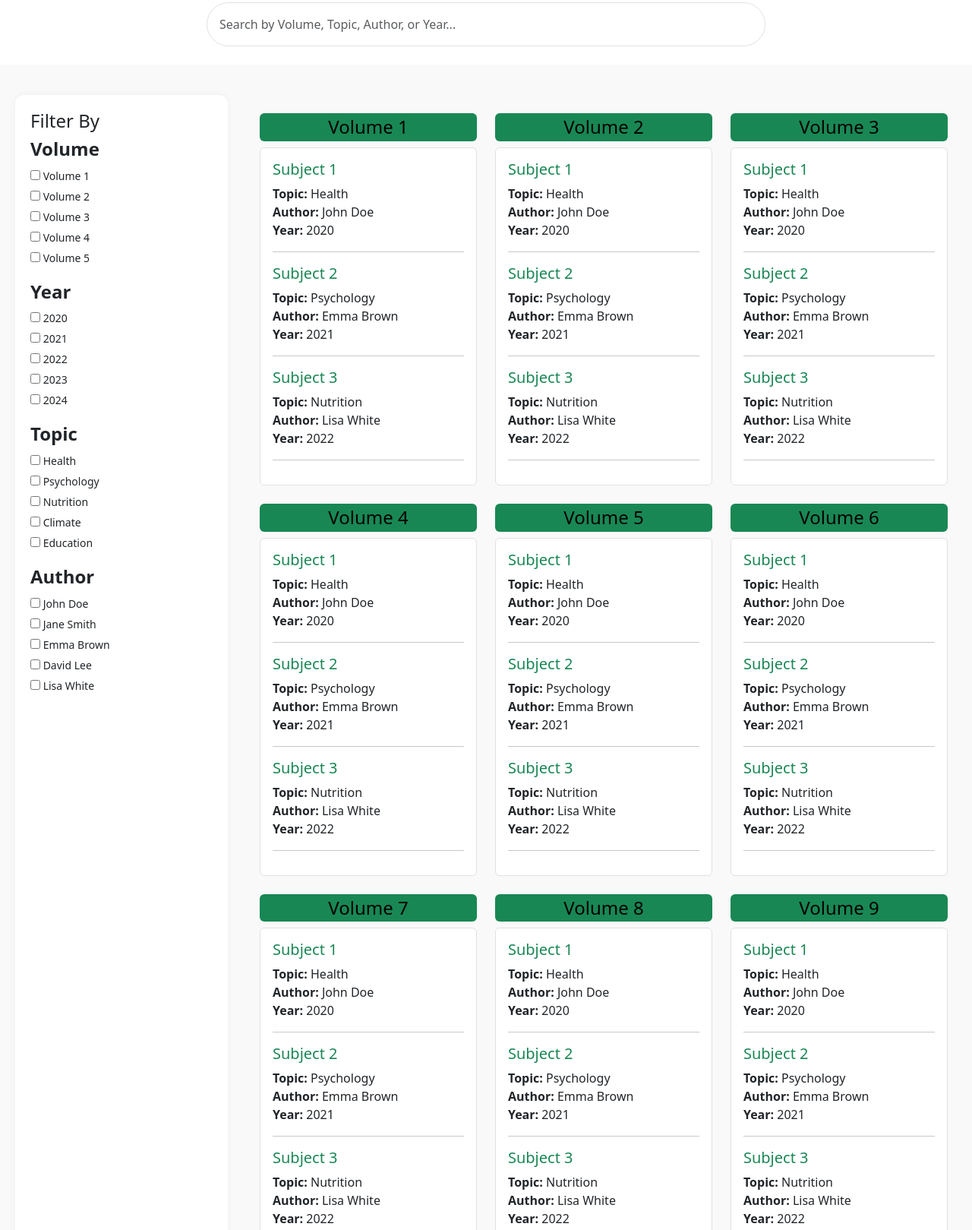
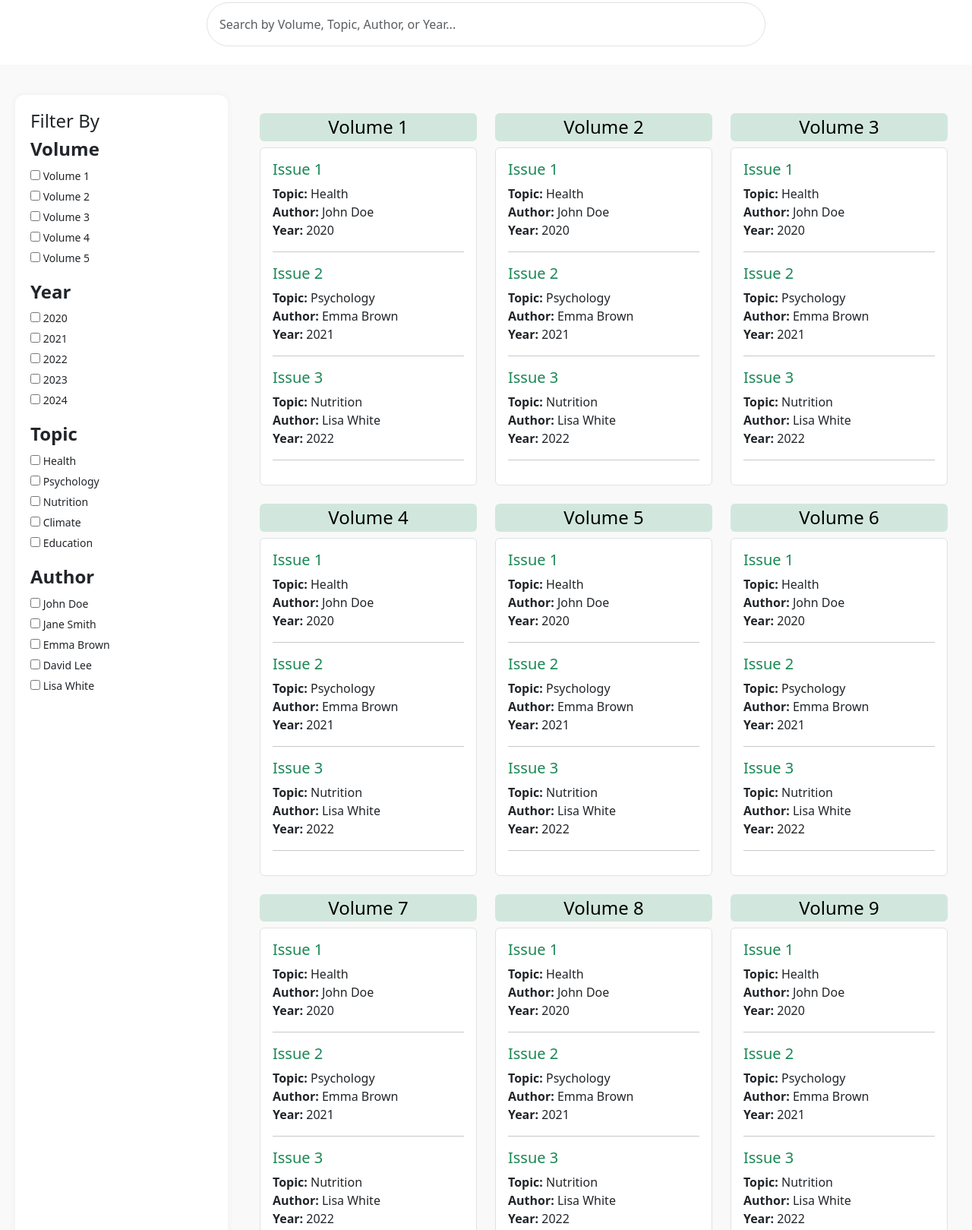
Before and after one commit to kwakner/IJESR, a plain HTML site: page index.html in a window 1280 px wide. Shown: the part 621-2240 px from the top of the page at 76% size. Drawn offline with nearby package versions, Linux system fonts and the light colour scheme.

```diff
--- a/index.html
+++ b/index.html
@@ -189,7 +189,7 @@
               <!-- Volume 1 -->
               <div class="col publication" data-volume="volume1" data-year="2020" data-topic="health" data-author="john" style="transition: opacity 0.3s ease;">
                 <h4 class="text-center">
-                  <button class="w-100 border-0 p-1 bg-success rounded mb-0">
+                  <button class="w-100 border-0 p-1 bg-success-subtle rounded mb-0">
                     Volume 1
                   </button>
                 </h4>
@@ -198,7 +198,7 @@
                       <div class="accordion-body">
                         <a href="toc.html" class="text-decoration-none text-dark issue">
                           <div class="mb-2">
-                            <h5 class="text-success">Subject 1</h5>
+                            <h5 class="text-success">Issue 1</h5>
                             <strong>Topic:</strong> Health<br>
                             <strong>Author:</strong> John Doe<br>
                             <strong>Year:</strong> 2020
@@ -207,7 +207,7 @@
                         <hr>
                         <a href="toc.html" class="text-decoration-none text-dark issue">
                           <div class="mb-2">
-                            <h5 class="text-success">Subject 2</h5>
+                            <h5 class="text-success">Issue 2</h5>
                             <strong>Topic:</strong> Psychology<br>
                             <strong>Author:</strong> Emma Brown<br>
                             <strong>Year:</strong> 2021
@@ -216,7 +216,7 @@
                         <hr>
                         <a href="toc.html" class="text-decoration-none text-dark issue">
                           <div class="mb-2">
-                            <h5 class="text-success">Subject 3</h5>
+                            <h5 class="text-success">Issue 3</h5>
                             <strong>Topic:</strong> Nutrition<br>
                             <strong>Author:</strong> Lisa White<br>
                             <strong>Year:</strong> 2022
@@ -230,7 +230,7 @@
                <!-- Volume 2-->
               <div class="col publication" data-volume="volume2" data-year="2021" data-topic="psychology" data-author="jane" style="transition: opacity 0.3s ease;">
                 <h4 class="text-center">
-                  <button class="w-100 border-0 p-1 bg-success rounded mb-0">
+                  <button class="w-100 border-0 p-1 bg-success-subtle rounded mb-0">
                     Volume 2
                   </button>
                 </h4>
@@ -239,7 +239,7 @@
                       <div class="accordion-body">
                         <a href="toc.html" class="text-decoration-none text-dark issue">
                           <div class="mb-2">
-                            <h5 class="text-success">Subject 1</h5>
+                            <h5 class="text-success">Issue 1</h5>
                             <strong>Topic:</strong> Health<br>
                             <strong>Author:</strong> John Doe<br>
                             <strong>Year:</strong> 2020
@@ -248,7 +248,7 @@
                         <hr>
                         <a href="toc.html" class="text-decoration-none text-dark issue">
                           <div class="mb-2">
-                            <h5 class="text-success">Subject 2</h5>
+                            <h5 class="text-success">Issue 2</h5>
                             <strong>Topic:</strong> Psychology<br>
                             <strong>Author:</strong> Emma Brown<br>
                             <strong>Year:</strong> 2021
@@ -257,7 +257,7 @@
                         <hr>
                         <a href="toc.html" class="text-decoration-none text-dark issue">
                           <div class="mb-2">
-                            <h5 class="text-success">Subject 3</h5>
+                            <h5 class="text-success">Issue 3</h5>
                             <strong>Topic:</strong> Nutrition<br>
                             <strong>Author:</strong> Lisa White<br>
                             <strong>Year:</strong> 2022
@@ -270,7 +270,7 @@
               <!-- Volume 3 -->
                <div class="col publication" data-volume="volume3" data-year="2022" data-topic="nutrition" data-author="emma" style="transition: opacity 0.3s ease;">
                     <h4 class="text-center">
-                      <button class="w-100 border-0 p-1 bg-success rounded mb-0">
+                      <button class="w-100 border-0 p-1 bg-success-subtle rounded mb-0">
                         Volume 3
                       </button>
                     </h4>
@@ -278,7 +278,7 @@
                       <div class="accordion-body">
                         <a href="toc.html" class="text-decoration-none text-dark issue">
                           <div class="mb-2">
-                            <h5 class="text-success">Subject 1</h5>
+                            <h5 class="text-success">Issue 1</h5>
                             <strong>Topic:</strong> Health<br>
                             <strong>Author:</strong> John Doe<br>
                             <strong>Year:</strong> 2020
@@ -287,7 +287,7 @@
                         <hr>
                         <a href="toc.html" class="text-decoration-none text-dark issue">
                           <div class="mb-2">
-                            <h5 class="text-success">Subject 2</h5>
+                            <h5 class="text-success">Issue 2</h5>
                             <strong>Topic:</strong> Psychology<br>
                             <strong>Author:</strong> Emma Brown<br>
                             <strong>Year:</strong> 2021
@@ -296,7 +296,7 @@
                         <hr>
                         <a href="toc.html" class="text-decoration-none text-dark issue">
                           <div class="mb-2">
-                            <h5 class="text-success">Subject 3</h5>
+                            <h5 class="text-success">Issue 3</h5>
                             <strong>Topic:</strong> Nutrition<br>
                             <strong>Author:</strong> Lisa White<br>
                             <strong>Year:</strong> 2022
@@ -309,7 +309,7 @@
               <!-- Volume 4 -->
               <div class="col publication" data-volume="volume4" data-year="2023" data-topic="climate" data-author="david" style="transition: opacity 0.3s ease;">
                     <h4 class="text-center">
-                      <button class="w-100 border-0 p-1 bg-success rounded mb-0">
+                      <button class="w-100 border-0 p-1 bg-success-subtle rounded mb-0">
                         Volume 4
                       </button>
                     </h4>
@@ -318,7 +318,7 @@
                       <div class="accordion-body">
                         <a href="toc.html" class="text-decoration-none text-dark issue">
                           <div class="mb-2">
-                            <h5 class="text-success">Subject 1</h5>
+                            <h5 class="text-success">Issue 1</h5>
                             <strong>Topic:</strong> Health<br>
                             <strong>Author:</strong> John Doe<br>
                             <strong>Year:</strong> 2020
@@ -327,7 +327,7 @@
                         <hr>
                         <a href="toc.html" class="text-decoration-none text-dark issue">
                           <div class="mb-2">
-                            <h5 class="text-success">Subject 2</h5>
+                            <h5 class="text-success">Issue 2</h5>
                             <strong>Topic:</strong> Psychology<br>
                             <strong>Author:</strong> Emma Brown<br>
                             <strong>Year:</strong> 2021
@@ -336,7 +336,7 @@
                         <hr>
                         <a href="toc.html" class="text-decoration-none text-dark issue">
                           <div class="mb-2">
-                            <h5 class="text-success">Subject 3</h5>
+                            <h5 class="text-success">Issue 3</h5>
                             <strong>Topic:</strong> Nutrition<br>
                             <strong>Author:</strong> Lisa White<br>
                             <strong>Year:</strong> 2022
@@ -349,7 +349,7 @@
               <!-- Volume 5 -->
               <div class="col publication" data-volume="volume5" data-year="2024" data-topic="education" data-author="lisa" style="transition: opacity 0.3s ease;">
                 <h4 class="text-center">
-                  <button class="w-100 border-0 p-1 bg-success rounded mb-0">
+                  <button class="w-100 border-0 p-1 bg-success-subtle rounded mb-0">
                     Volume 5
                   </button>
                 </h4>
@@ -357,7 +357,7 @@
                       <div class="accordion-body">
                         <a href="toc.html" class="text-decoration-none text-dark issue">
                           <div class="mb-2">
-                            <h5 class="text-success">Subject 1</h5>
+                            <h5 class="text-success">Issue 1</h5>
                             <strong>Topic:</strong> Health<br>
                             <strong>Author:</strong> John Doe<br>
                             <strong>Year:</strong> 2020
@@ -366,7 +366,7 @@
                         <hr>
                         <a href="toc.html" class="text-decoration-none text-dark issue">
                           <div class="mb-2">
-                            <h5 class="text-success">Subject 2</h5>
+                            <h5 class="text-success">Issue 2</h5>
                             <strong>Topic:</strong> Psychology<br>
                             <strong>Author:</strong> Emma Brown<br>
                             <strong>Year:</strong> 2021
@@ -375,7 +375,7 @@
                         <hr>
                         <a href="toc.html" class="text-decoration-none text-dark issue">
                           <div class="mb-2">
-                            <h5 class="text-success">Subject 3</h5>
+                            <h5 class="text-success">Issue 3</h5>
                             <strong>Topic:</strong> Nutrition<br>
                             <strong>Author:</strong> Lisa White<br>
                             <strong>Year:</strong> 2022
@@ -388,7 +388,7 @@
               <!-- Volume 6 -->
               <div class="col publication" data-volume="volume6" data-year="2020" data-topic="health" data-author="john" style="transition: opacity 0.3s ease;">
                 <h4 class="text-center">
-                  <button class="w-100 border-0 p-1 bg-success rounded mb-0">
+                  <button class="w-100 border-0 p-1 bg-success-subtle rounded mb-0">
                     Volume 6
                   </button>
                 </h4>
@@ -396,7 +396,7 @@
                       <div class="accordion-body">
                         <a href="toc.html" class="text-decoration-none text-dark issue">
                           <div class="mb-2">
-                            <h5 class="text-success">Subject 1</h5>
+                            <h5 class="text-success">Issue 1</h5>
                             <strong>Topic:</strong> Health<br>
                             <strong>Author:</strong> John Doe<br>
                             <strong>Year:</strong> 2020
@@ -405,7 +405,7 @@
                         <hr>
                         <a href="toc.html" class="text-decoration-none text-dark issue">
                           <div class="mb-2">
-                            <h5 class="text-success">Subject 2</h5>
+                            <h5 class="text-success">Issue 2</h5>
                             <strong>Topic:</strong> Psychology<br>
                             <strong>Author:</strong> Emma Brown<br>
                             <strong>Year:</strong> 2021
@@ -414,7 +414,7 @@
                         <hr>
                         <a href="toc.html" class="text-decoration-none text-dark issue">
                           <div class="mb-2">
-                            <h5 class="text-success">Subject 3</h5>
+                            <h5 class="text-success">Issue 3</h5>
                             <strong>Topic:</strong> Nutrition<br>
                             <strong>Author:</strong> Lisa White<br>
                             <strong>Year:</strong> 2022
@@ -427,7 +427,7 @@
               <!-- Volume 7 -->
               <div class="col publication" data-volume="volume7" data-year="2021" data-topic="psychology" data-author="jane" style="transition: opacity 0.3s ease;">
                 <h4 class="text-center">
-                  <button class="w-100 border-0 p-1 bg-success rounded mb-0">
+                  <button class="w-100 border-0 p-1 bg-success-subtle rounded mb-0">
                     Volume 7
                   </button>
                 </h4>
@@ -435,7 +435,7 @@
                       <div class="accordion-body">
                         <a href="toc.html" class="text-decoration-none text-dark issue">
                           <div class="mb-2">
-                            <h5 class="text-success">Subject 1</h5>
+                            <h5 class="text-success">Issue 1</h5>
                             <strong>Topic:</strong> Health<br>
                             <strong>Author:</strong> John Doe<br>
                             <strong>Year:</strong> 2020
@@ -444,7 +444,7 @@
                         <hr>
                         <a href="toc.html" class="text-decoration-none text-dark issue">
                           <div class="mb-2">
-                            <h5 class="text-success">Subject 2</h5>
+                            <h5 class="text-success">Issue 2</h5>
                             <strong>Topic:</strong> Psychology<br>
                             <strong>Author:</strong> Emma Brown<br>
                             <strong>Year:</strong> 2021
@@ -453,7 +453,7 @@
                         <hr>
                         <a href="toc.html" class="text-decoration-none text-dark issue">
                           <div class="mb-2">
-                            <h5 class="text-success">Subject 3</h5>
+                            <h5 class="text-success">Issue 3</h5>
                             <strong>Topic:</strong> Nutrition<br>
                             <strong>Author:</strong> Lisa White<br>
                             <strong>Year:</strong> 2022
@@ -466,7 +466,7 @@
               <!-- Volume 8 -->
               <div class="col publication" data-volume="volume8" data-year="2022" data-topic="nutrition" data-author="emma" style="transition: opacity 0.3s ease;">
                 <h4 class="text-center">
-                  <button class="w-100 border-0 p-1 bg-success rounded mb-0">
+                  <button class="w-100 border-0 p-1 bg-success-subtle rounded mb-0">
                     Volume 8
                   </button>
                 </h4>
@@ -474,7 +474,7 @@
                       <div class="accordion-body">
                         <a href="toc.html" class="text-decoration-none text-dark issue">
                           <div class="mb-2">
-                            <h5 class="text-success">Subject 1</h5>
+                            <h5 class="text-success">Issue 1</h5>
                             <strong>Topic:</strong> Health<br>
                             <strong>Author:</strong> John Doe<br>
                             <strong>Year:</strong> 2020
@@ -483,7 +483,7 @@
                         <hr>
                         <a href="toc.html" class="text-decoration-none text-dark issue">
                           <div class="mb-2">
-                            <h5 class="text-success">Subject 2</h5>
+                            <h5 class="text-success">Issue 2</h5>
                             <strong>Topic:</strong> Psychology<br>
                             <strong>Author:</strong> Emma Brown<br>
                             <strong>Year:</strong> 2021
@@ -492,7 +492,7 @@
                         <hr>
                         <a href="toc.html" class="text-decoration-none text-dark issue">
                           <div class="mb-2">
-                            <h5 class="text-success">Subject 3</h5>
+                            <h5 class="text-success">Issue 3</h5>
                             <strong>Topic:</strong> Nutrition<br>
                             <strong>Author:</strong> Lisa White<br>
                             <strong>Year:</strong> 2022
@@ -505,7 +505,7 @@
               <!-- Volume 9 -->
               <div class="col publication" data-volume="volume9" data-year="2023" data-topic="climate" data-author="david" style="transition: opacity 0.3s ease;">
                 <h4 class="text-center">
-                  <button class="w-100 border-0 p-1 bg-success rounded mb-0">
+                  <button class="w-100 border-0 p-1 bg-success-subtle rounded mb-0">
                     Volume 9
                   </button>
                 </h4>
@@ -513,7 +513,7 @@
                       <div class="accordion-body">
                         <a href="toc.html" class="text-decoration-none text-dark issue">
                           <div class="mb-2">
-                            <h5 class="text-success">Subject 1</h5>
+                            <h5 class="text-success">Issue 1</h5>
                             <strong>Topic:</strong> Health<br>
                             <strong>Author:</strong> John Doe<br>
                             <strong>Year:</strong> 2020
@@ -522,7 +522,7 @@
                         <hr>
                         <a href="toc.html" class="text-decoration-none text-dark issue">
                           <div class="mb-2">
-                            <h5 class="text-success">Subject 2</h5>
+                            <h5 class="text-success">Issue 2</h5>
                             <strong>Topic:</strong> Psychology<br>
                             <strong>Author:</strong> Emma Brown<br>
                             <strong>Year:</strong> 2021
@@ -531,7 +531,7 @@
                         <hr>
                         <a href="toc.html" class="text-decoration-none text-dark issue">
                           <div class="mb-2">
-                            <h5 class="text-success">Subject 3</h5>
+                            <h5 class="text-success">Issue 3</h5>
                             <strong>Topic:</strong> Nutrition<br>
                             <strong>Author:</strong> Lisa White<br>
                             <strong>Year:</strong> 2022
```
